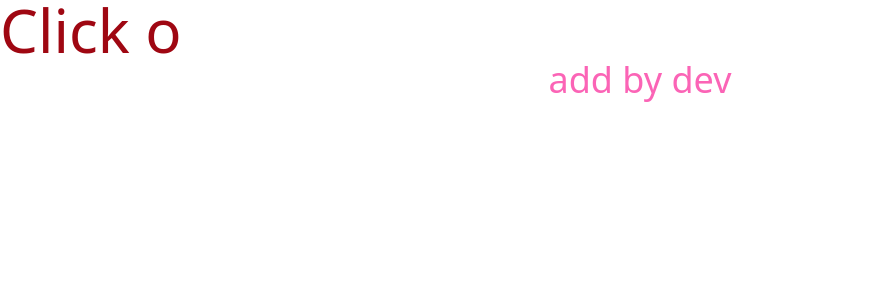
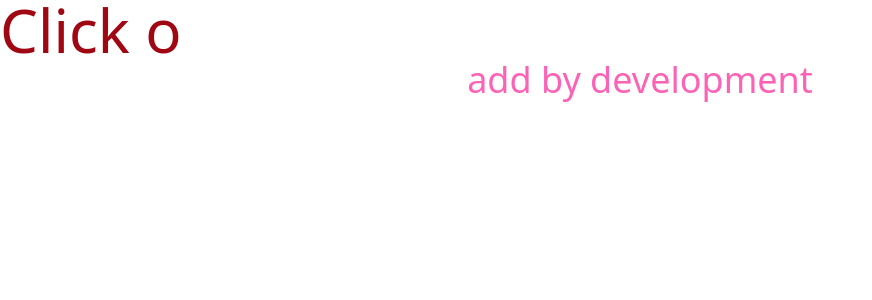
Before and after one commit to fajlerabbifahim/FastBite-Client-Side, a React (Vite) app: page / in a window 1280 px wide. Shown: the top 300 px of the page, without its empty margins (0-872 px from the left). Built offline with nearby package versions, Linux system fonts and the light colour scheme.

Commit message:
development branch create

```diff
--- a/src/App.jsx
+++ b/src/App.jsx
@@ -2,7 +2,7 @@ function App() {
   return (
     <>
       <p className="text-6xl text-red-800">Click o</p>
-      <p className="text-4xl text-center text-pink-400">add by dev </p>
+      <p className="text-4xl text-center text-pink-400">add by development </p>
     </>
   );
 }
```
